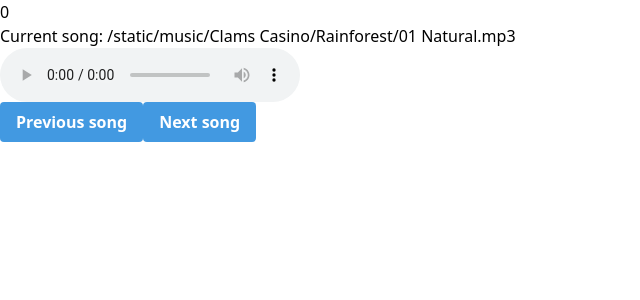
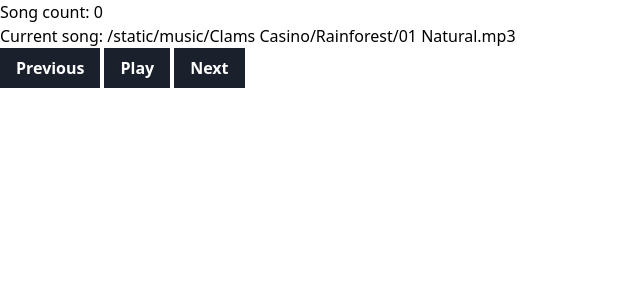
Before and after one commit to tvararu/music.vararu.org, a Next.js app: page / in a window 1280 px wide. Shown: the top 300 px of the page, without its empty margins (0-640 px from the left). Built offline with nearby package versions, Linux system fonts and the light colour scheme.

Commit message:
Refine the user experience for next/previous buttons

```diff
--- a/components/pages/Home.tsx
+++ b/components/pages/Home.tsx
@@ -1,4 +1,4 @@
-import { useState } from "react";
+import { useState, useEffect } from "react";
 
 const files = [
   "/static/music/Clams Casino/Rainforest/01 Natural.mp3",
@@ -10,7 +10,7 @@
 
 const Button = ({ children, onClick }) => (
   <button
-    className="bg-blue-500 hover:bg-blue-700 text-white font-bold py-2 px-4 rounded"
+    className="bg-gray-900 hover:bg-gray-700 text-white font-bold py-2 px-4 mr-1"
     onClick={onClick}
   >
     {children}
@@ -19,28 +19,63 @@
 
 const Player = () => {
   const [count, setCount] = useState(0);
-  const currentSong = files[count];
-  const skipToPreviousSong = () =>
-    setCount((files.length + count - 1) % files.length);
-  const skipToNextSong = () => setCount((count + 1) % files.length);
+  const [playing, setPlaying] = useState(false);
+  const [track, setTrack] = useState(null);
+
+  useEffect(() => {
+    if (track) track.pause();
+    const newTrack = new Audio(files[count]);
+    newTrack.onplay = () => setPlaying(true);
+    newTrack.onpause = () => setPlaying(false);
+    newTrack.onended = () => playing && playNext();
+    setTrack(newTrack);
+    if (playing) newTrack.play();
+  }, [count]);
+
+  const playPrevious = () => {
+    const newCount = count - 1;
+    const reachedStart = newCount < 0;
+    if (reachedStart) {
+      setPlaying(false);
+      track.pause();
+      setCount(0);
+    } else {
+      setCount(newCount);
+    }
+  };
+
+  const playNext = () => {
+    const newCount = count + 1;
+    const reachedEnd = newCount >= files.length;
+    if (reachedEnd) {
+      setPlaying(false);
+      setCount(0);
+    } else {
+      setCount(newCount);
+    }
+  };
+
+  const playPause = () => {
+    const newPlaying = !playing;
+    setPlaying(newPlaying);
+    if (newPlaying) {
+      track.play();
+    } else {
+      track.pause();
+    }
+  };
 
   return (
     <>
-      <p>{count}</p>
-      <p>Current song: {currentSong}</p>
-      <audio controls src={currentSong}>
-        Your browser does not support the audio element.
-      </audio>
-      <Button onClick={skipToPreviousSong}>Previous song</Button>
-      <Button onClick={skipToNextSong}>Next song</Button>
+      <p>Song count: {count}</p>
+      <p>Current song: {files[count]}</p>
+      <Button onClick={playPrevious}>Previous</Button>
+      <Button onClick={playPause}>{playing ? "Pause" : "Play"}</Button>
+      <Button onClick={playNext}>Next</Button>
     </>
   );
 };
 
-const Home = () => (
-  <>
-    <Player />
-  </>
-);
+const Home = () => <Player />;
 
 export default Home;
```
Also changed, not shown: 1 other file (tests, documents, lock files or other folders).
